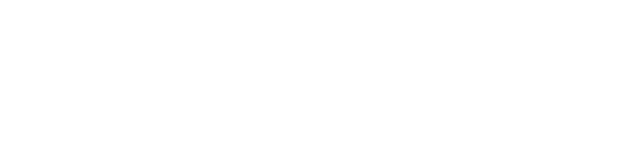
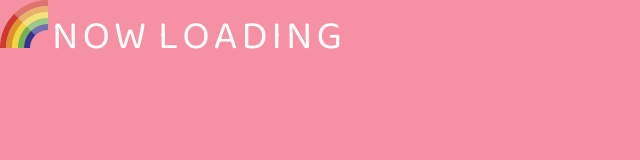
Before and after one commit to yoonhye-ju/Portfolio_RainbowCocktail, a plain HTML site: page loading.html in a window 1280 px wide. Shown: the whole page, without its empty margins (0-640 px from the left). Drawn offline with Linux system fonts and the light colour scheme.

Commit message:
revise
revise

```diff
--- /dev/null
+++ b/css/loading.css
@@ -0,0 +1,5 @@
+@charset "uft-8";
+*{margin:0; padding:0; box-sizing: border-box;}
+
+#loading{width: 100%; height: 100%; background-color: #f591a2; position: absolute;}
+span{font-family: 'Baloo 2', cursive; font-size: 40px; color: white;}
--- a/loading.html
+++ b/loading.html
@@ -0,0 +1,33 @@
+<!DOCTYPE html>
+<html lang="en">
+<head>
+  <meta charset="UTF-8">
+  <meta http-equiv="X-UA-Compatible" content="IE=edge">
+  <meta name="viewport" content="width=device-width, initial-scale=1.0">
+	<title>Rainbow Cocktail</title>
+
+	<link href="img/favicon.png" rel="shortcut icon" type="image/x-icon">
+  <link rel="stylesheet" href="css/loading.css">
+  <link rel="stylesheet" href="css/font.css">
+
+  <meta http-equiv="refresh" content="5; url=index.html">
+</head>
+<body >
+  <div id="loading">
+    <div class="loading_box">
+      <img src="img/logo.png" alt="logo">
+      <span class="n">N</span>
+      <span class="o">O</span>
+      <span class="w">W</span>
+      &nbsp;
+      <span class="l">L</span>
+      <span class="o">O</span>
+      <span class="a">A</span>
+      <span class="d">D</span>
+      <span class="i">I</span>
+      <span class="n">N</span>
+      <span class="g">G</span>
+    </div>
+  </div>
+</body>
+</html>
```
Also changed, not shown: index.html (+1 -1 lines).
